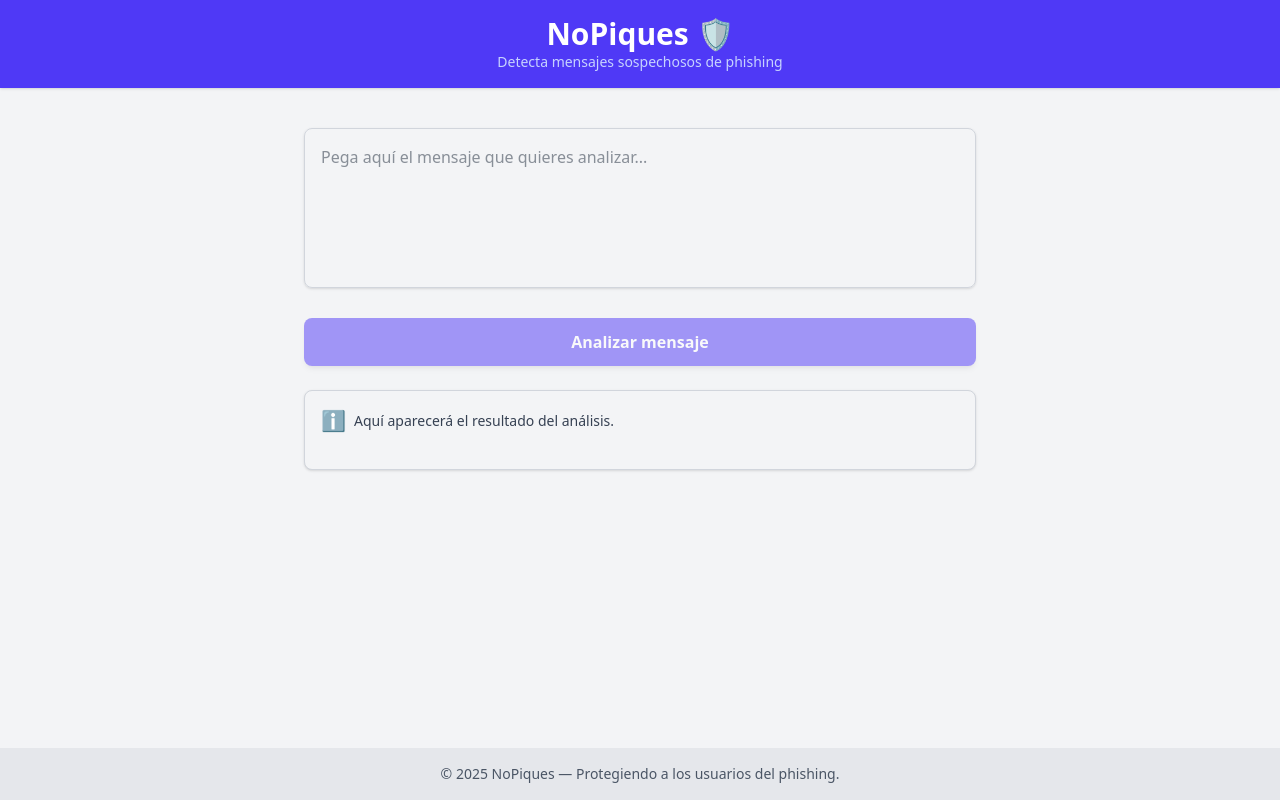
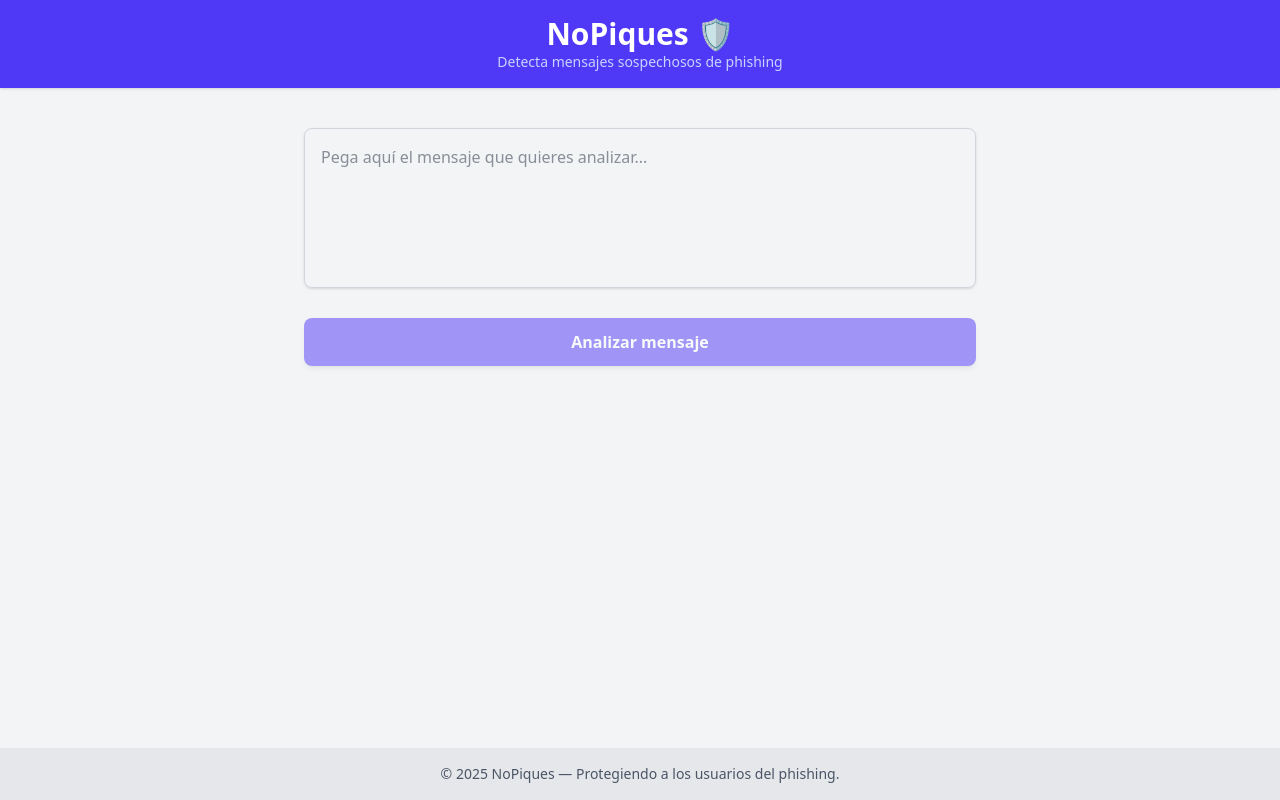
Before and after one commit to AlexHervas/NoPiques, a React (Vite) app in the folder frontend/: page / in a window 1280 px wide. Built offline with nearby package versions, Linux system fonts and the light colour scheme.

Commit message:
fix: update result state management to handle Analysis type and improve response handling

```diff
--- a/frontend/src/App.tsx
+++ b/frontend/src/App.tsx
@@ -5,16 +5,21 @@ import AnalyzeButton from "./components/AnalyzeButton";
 import AnalysisResult from "./components/AnalysisResult";
 import Footer from "./components/Footer";
 
+type Analysis = {
+  level: "danger" | "safe" | "neutral" | "uncertain";
+  result: string;
+};
+
 export default function App() {
   const [message, setMessage] = useState("");
-  const [result, setResult] = useState("");
+  const [result, setResult] = useState<Analysis | null>(null);
   const [loading, setLoading] = useState(false);
   const [error, setError] = useState("");
 
   const handleAnalyze = async () => {
     setLoading(true);
     setError("");
-    setResult("");
+    setResult(null);
 
     try {
       const res = await fetch("http://localhost:4000/api/analyze", {
@@ -25,8 +30,9 @@ export default function App() {
 
       if (!res.ok) throw new Error("Error en el análisis");
 
-      const data = await res.json();
-      setResult(data.result || "No se recibió respuesta.");
+      const data: Analysis = await res.json();
+      console.log("🔍 API RESPONSE:", data);
+      setResult(data);
     } catch (err) {
       console.error(err);
       setError("Error al analizar el mensaje. Intenta de nuevo.");
@@ -52,7 +58,9 @@ export default function App() {
             </div>
           )}
           {error && <div className="text-red-500 font-semibold">{error}</div>}
-          <AnalysisResult result={result} />
+          {result && (
+            <AnalysisResult level={result.level} result={result.result} />
+          )}
         </div>
       </main>
 
```
